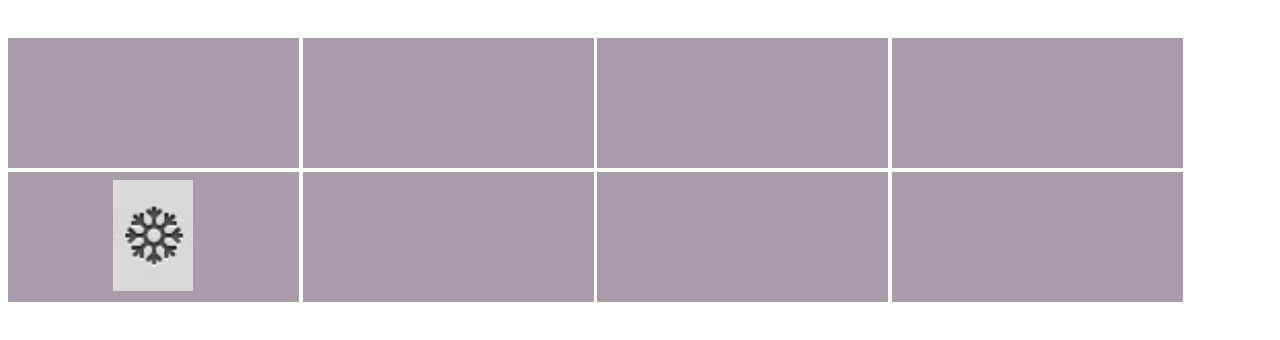
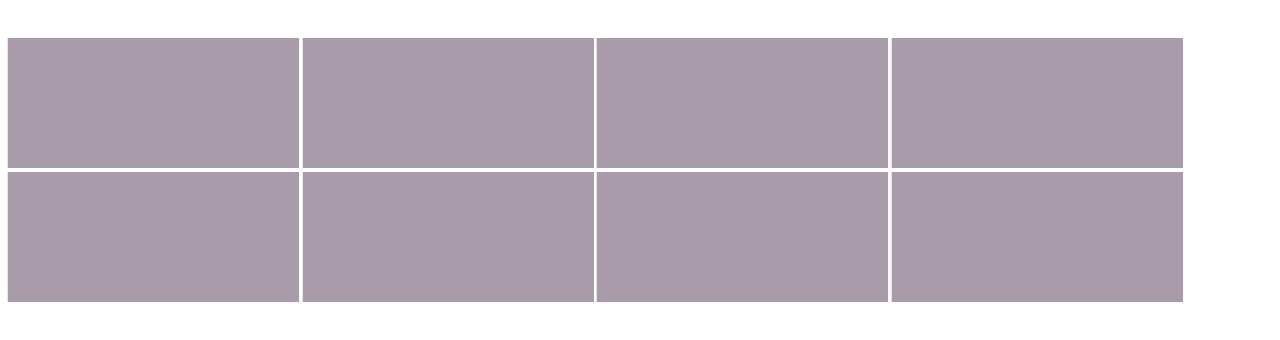
Before and after one commit to marave22/Memory-Game-JS, a plain HTML site: page src/index.html in a window 1280 px wide. Drawn offline with Linux system fonts and the light colour scheme.

Commit message:
Initial commit

```diff
--- a/src/main.js
+++ b/src/main.js
@@ -18,7 +18,7 @@ function restartGame() {
         let inner = `<div class="flip-card">
             <div class="flip-card-inner">
                 <div class="containPic front">
-                    <img src="${path+picturesArray[i]}" alt="Second image" class="image">
+                    <img src="${path+picturesArray[i]}" alt="Second image">
                 </div>
                 <div class="containBack back"></div>
                 </div>
@@ -33,9 +33,11 @@ restartGame();
 
 function run() {
     let visibleInner = document.getElementsByClassName('flip-card-inner');
+
     for (let i = 0; i < visibleInner.length; i++) {
         if (visibleInner[i].classList.toggle("flipped")) {
             visibleInner[i].addEventListener('click', () => {visibleInner[i].classList.toggle("flipped")});
+
         } else {
             return false;
         }
@@ -44,13 +46,14 @@ function run() {
 
 setTimeout(run, 3000);
 
-function check() {
-    let visibleFront = document.getElementsByClassName('front');
-    let visibleImage = document.getElementsByClassName('image');
-    if (!visibleFront[4].classList.toggle("flipped")) {
-        console.log("hjk");
-    }
-    console.log(visibleFront);
-    console.log(visibleImage);
-}
-check();
+// function checkGame() {
+//     let visibleFront = document.getElementsByClassName('front');
+//     for (let i = 0; i < visibleFront.length; i++) {
+//         visibleFront[i].addEventListener('click', () => {visibleFront[i].classList.toggle("flippeda")});
+//         if (visibleFront[i].classList.toggle("flipped")) {
+//             console.log(visibleFront[i].classList.toggle('flipped'));
+//         }
+//     }
+//     console.log(visibleFront);
+// }
+// checkGame();
--- a/src/style.css
+++ b/src/style.css
@@ -18,7 +18,6 @@ img {
 
 .containBack {
     width: 23%;
-
     height: 130px;
     background-color: #aa9bab;
 }
@@ -33,6 +32,7 @@ img {
 }
 
 .flip-card-inner {
+    background-color: #aa9bab;
     position: relative;
     width: 100%;
     height: 100%;
@@ -52,6 +52,7 @@ img {
 }
 .front {
     z-index: 2;
+    background-color: #aa9bab;
 }
 
 .back {
```
